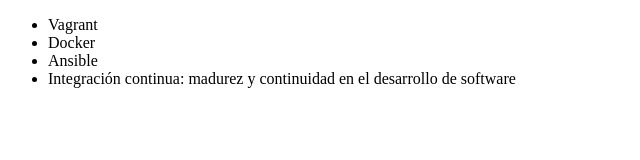
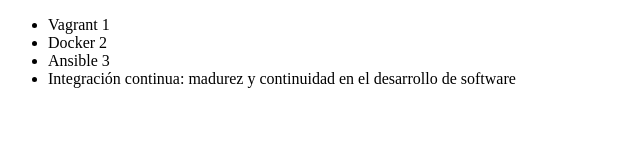
Before and after one commit to AdrianCoria97/alura--git, a plain HTML site: page index.html in a window 1280 px wide. Shown: the full height of the page, 0-640 px from the left. Drawn offline with Linux system fonts and the light colour scheme.

Commit message:
cambios de autor y data

```diff
--- a/index.html
+++ b/index.html
@@ -8,9 +8,9 @@
 </head>
 <body>
     <ul>
-        <li> Vagrant </li>
-        <li> Docker </li>
-        <li> Ansible </li>
+        <li> Vagrant 1 </li>
+        <li> Docker 2</li>
+        <li> Ansible 3</li>
         <li> Integración continua: madurez y continuidad en el desarrollo de software</li>
 
     </ul>
```
